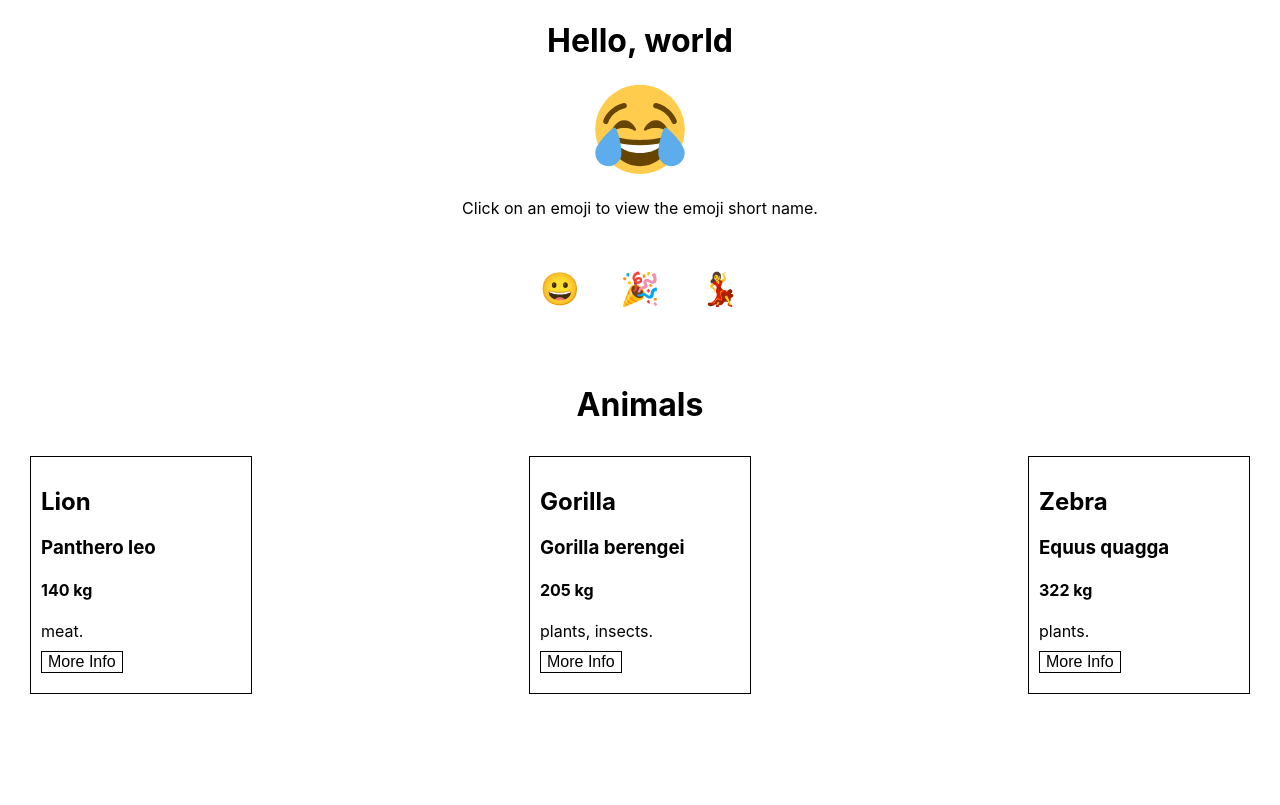
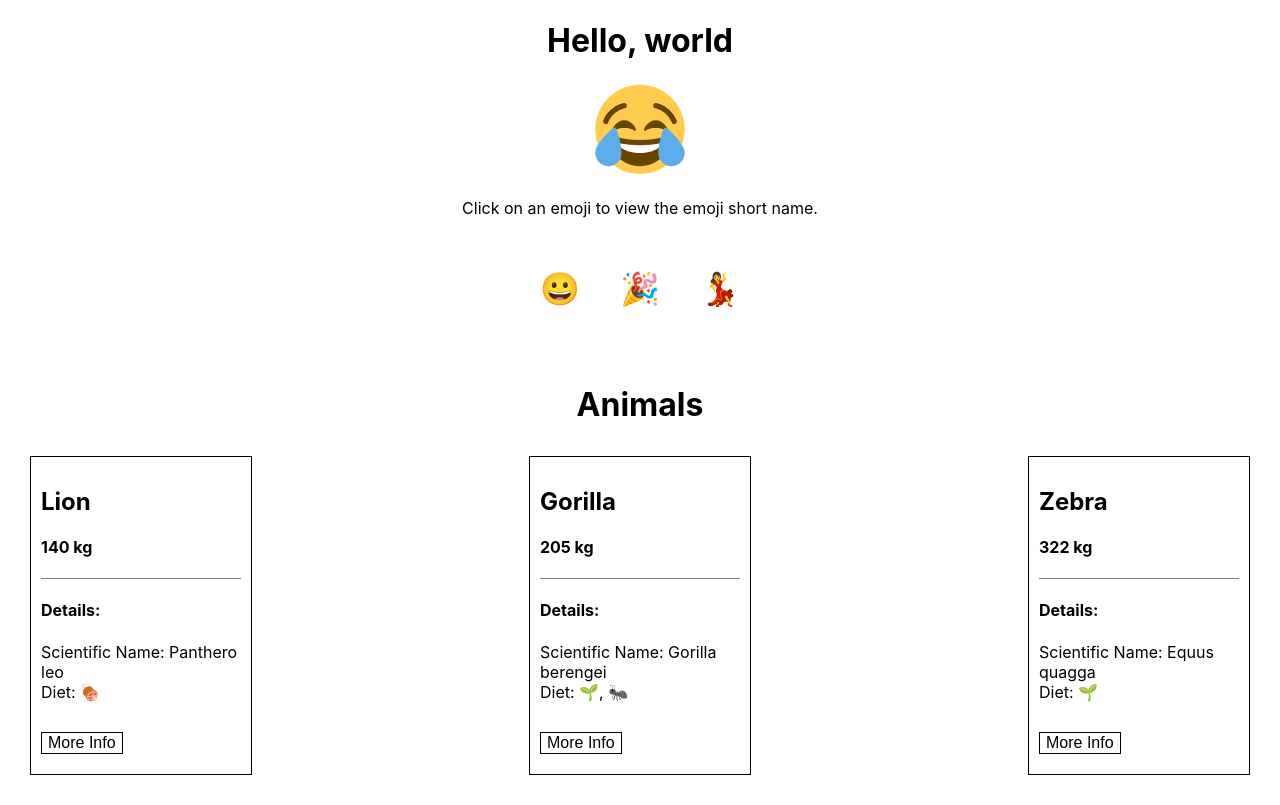
Before and after one commit to trbittner/do-react, a React (Create React App) app in the folder digital-ocean-tutorial/: page / in a window 1280 px wide. Built offline with nearby package versions, Linux system fonts and the light colour scheme.

Commit message:
Created prop wrappers with AnimalDetails.

```diff
--- a/digital-ocean-tutorial/src/components/AnimalCard/AnimalCard.js
+++ b/digital-ocean-tutorial/src/components/AnimalCard/AnimalCard.js
@@ -1,20 +1,39 @@
 import React from 'react'
+import PropTypes from 'prop-types'
 import './AnimalCard.css'
 
+import AnimalDetails from '../AnimalDetails/AnimalDetails'
+
 export default function AnimalCard({
+  name,
   additional,
-  diet,
-  name,
-  scientificName,
   showAdditional,
-  size}) {
+  size,
+  ...props}) {
   return (
     <div className="animal-wrapper">
       <h2>{name}</h2>
-      <h3>{scientificName}</h3>
       <h4>{size} kg</h4>
-      <div>{diet.join(', ')}.</div>
+      <AnimalDetails
+        {...props}
+      />
       <button onClick={() => showAdditional(additional)}>More Info</button>
     </div>
   )
 }
+
+AnimalCard.propTypes = {
+  additional: PropTypes.shape({
+    link: PropTypes.string,
+    notes: PropTypes.string
+  }),
+  name: PropTypes.string.isRequired,
+  showAdditional: PropTypes.func.isRequired,
+  size: PropTypes.number.isRequired
+}
+
+AnimalCard.defaultProps = {
+  additional: {
+    notes: 'No Additional Information'
+  }
+}
--- /dev/null
+++ b/digital-ocean-tutorial/src/components/AnimalDetails/AnimalDetails.css
@@ -0,0 +1,4 @@
+.details {
+  border-top: gray solid 1px;
+  margin: 20px 0;
+}
--- /dev/null
+++ b/digital-ocean-tutorial/src/components/AnimalDetails/AnimalDetails.js
@@ -0,0 +1,34 @@
+import React from 'react'
+import PropTypes from 'prop-types'
+import './AnimalDetails.css'
+
+function convertFood(food) {
+  switch(food) {
+    case 'insects':
+      return '🐜'
+    case 'meat':
+      return '🍖'
+    case 'plants':
+    default:
+      return '🌱'
+  }
+}
+
+export default function AnimalDetails({diet, scientificName}) {
+  return (
+    <div className="details">
+      <h4>Details:</h4>
+      <div>
+        Scientific Name: {scientificName}
+      </div>
+      <div>
+        Diet: {diet.map(food => convertFood(food)).join(', ')}
+      </div>
+    </div>
+    )
+}
+
+AnimalDetails.propTypes = {
+  diet: PropTypes.arrayOf(PropTypes.string).isRequired,
+  scientificName: PropTypes.string.isRequired
+}
--- a/digital-ocean-tutorial/src/components/App/App.js
+++ b/digital-ocean-tutorial/src/components/App/App.js
@@ -1,6 +1,6 @@
 import React from 'react';
 import './App.css';
-import data from './data';
+import animals from './data';
 import AnimalCard from '../AnimalCard/AnimalCard'
 
 import Instructions from '../Instructions/Instructions.js'
@@ -49,7 +49,7 @@
   </div>
   <div className="wrapper">
     <h1>Animals</h1>
-    {data.map(animal => (<AnimalCard
+    {animals.map(animal => (<AnimalCard
                             additional={animal.additional}
                             diet={animal.diet}
                             key={animal.name}
```
